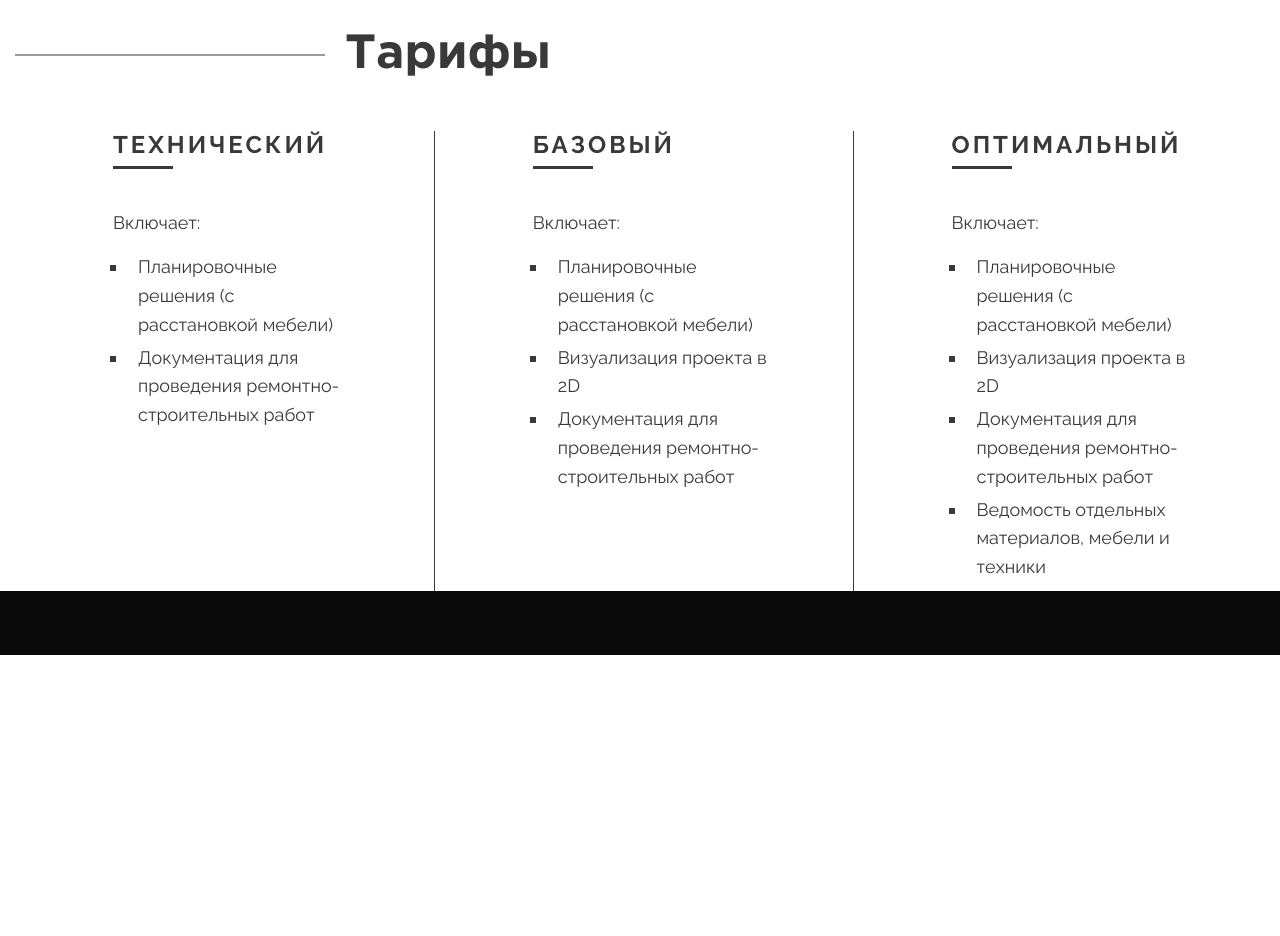
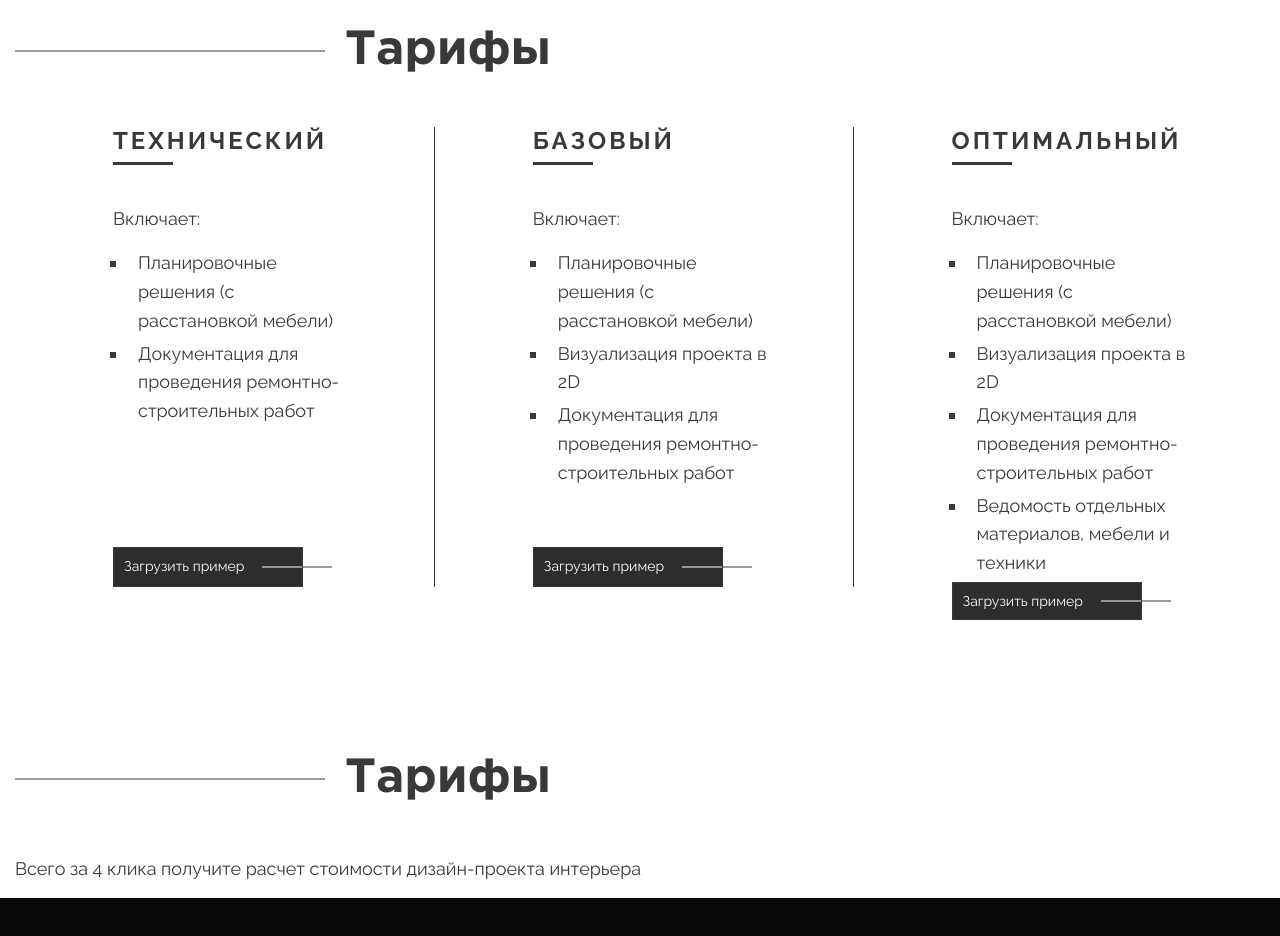
Before and after one commit to DevMinrat/kiwi, a website: page src/index.html in a window 1280 px wide. Shown: the part 1940-2876 px from the top of the page. Before the commit the page ends 2595 px from the top, so only its background shows below. Drawn offline with nearby package versions, Linux system fonts and the light colour scheme; files that its build step writes are made by us from their sources.

Commit message:
added tariffs section

```diff
--- a/src/assets/scss/blocks/download-btn.scss
+++ b/src/assets/scss/blocks/download-btn.scss
@@ -1,7 +1,15 @@
 .download-btn {
   position: relative;
 
+  height: 40px;
+
   padding: 11px 55px 10px 10px;
+
+  font-family: Raleway, sans-serif;
+  font-weight: normal;
+  font-size: 1.4rem;
+  line-height: 1.1;
+  color: $black;
 
   background: transparent;
   border: 1px solid $black;
--- a/src/assets/scss/blocks/tariffs.scss
+++ b/src/assets/scss/blocks/tariffs.scss
@@ -4,6 +4,9 @@
 }
 
 .tariffs__item {
+  display: flex;
+  flex-direction: column;
+  justify-content: space-between;
   flex-basis: 33%;
 
   height: 460px;
@@ -14,6 +17,9 @@
 
 .tariffs__item + .tariffs__item {
   border-left: 1px solid $black;
+}
+
+.tariffs__item-content {
 }
 
 .tariffs__item-title {
@@ -41,3 +47,15 @@
     background-color: $black;
   }
 }
+
+.tariffs__item-btn {
+  max-width: 190px;
+
+  color: $white;
+
+  background: $primary;
+
+  &::after {
+    background: linear-gradient(to right, $white 57%, $black 43%);
+  }
+}
--- a/src/index.html
+++ b/src/index.html
@@ -57,6 +57,7 @@ title: Главная страница
         <h2 class="section__title">Тарифы</h2>
         <div class="tariffs__inner">
             <div class="tariffs__item">
+                <div class="tariffs__item-content">
                     <h3 class="tariffs__item-title">Технический</h3>
                     <p class="tariffs__item-text">Включает:</p>
                     <ul class="tariffs__item-list">
@@ -64,7 +65,10 @@ title: Главная страница
                         <li class="list-item">Документация для проведения ремонтно-строительных работ</li>
                     </ul>
                 </div>
+                <a class="download-btn tariffs__item-btn" href="#" download="#">Загрузить пример</a>
+            </div>
             <div class="tariffs__item">
+                <div class="tariffs__item-content">
                     <h3 class="tariffs__item-title">Базовый</h3>
                     <p class="tariffs__item-text">Включает:</p>
                     <ul class="tariffs__item-list">
@@ -73,7 +77,10 @@ title: Главная страница
                         <li class="list-item">Документация для проведения ремонтно-строительных работ</li>
                     </ul>
                 </div>
+                <a class="download-btn tariffs__item-btn" href="#" download="#">Загрузить пример</a>
+            </div>
             <div class="tariffs__item">
+                <div class="tariffs__item-content">
                     <h3 class="tariffs__item-title">Оптимальный</h3>
                     <p class="tariffs__item-text">Включает:</p>
                     <ul class="tariffs__item-list">
@@ -83,6 +90,19 @@ title: Главная страница
                         <li class="list-item">Ведомость отдельных материалов, мебели и техники</li>
                     </ul>
                 </div>
+                <a class="download-btn tariffs__item-btn" href="#" download="#">Загрузить пример</a>
+            </div>
         </div>
     </div>
 </section>
+
+<section class="calculator section">
+    <div class="container">
+        <div class="calculator__inner">
+            <div class="calculator__content">
+                <h2 class="section__title">Тарифы</h2>
+                <p class="calculator__text">Всего за 4 клика получите расчет стоимости дизайн-проекта интерьера</p>
+            </div>
+        </div>
+    </div>
+</section>
```
Also changed, not shown: dist/assets/css/style.css, dist/assets/css/style.min.css, dist/index.html. Lines whose indentation alone changed are shown as unchanged.
